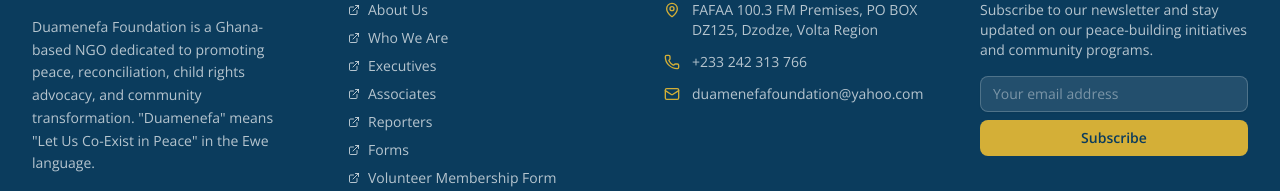
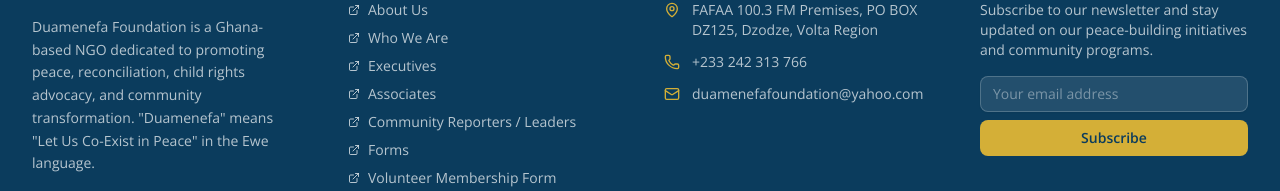
Before and after one commit to lilromeo2290/Duamenefa_Foundation-, a Next.js app: page / in a window 1280 px wide. Shown: the part 7733-7924 px from the top of the page. Built offline with nearby package versions, Linux system fonts and the light colour scheme; no server answers.

Commit message:
27ad2042-2cc4-43ae-9927-b941a569dfef

```diff
--- a/src/components/Footer.tsx
+++ b/src/components/Footer.tsx
@@ -22,7 +22,7 @@
   { label: 'Who We Are', page: 'whowear' },
   { label: 'Executives', page: 'executives' },
   { label: 'Associates', page: 'associates' },
-  { label: 'Reporters', page: 'reporters' },
+  { label: 'Community Reporters / Leaders', page: 'reporters' },
   { label: 'Forms', page: 'forms' },
   { label: 'Volunteer Membership Form', page: 'volunteerform' },
   { label: 'Costheta Education Support Fund', page: 'costheta' },
--- a/src/components/Navigation.tsx
+++ b/src/components/Navigation.tsx
@@ -26,7 +26,7 @@
     children: [
       { label: 'Executives', page: 'executives' },
       { label: 'Associates', page: 'associates' },
-      { label: 'Reporters', page: 'reporters' },
+      { label: 'Community Reporters / Leaders', page: 'reporters' },
     ],
   },
   { label: 'Forms', page: 'forms', children: [
```
